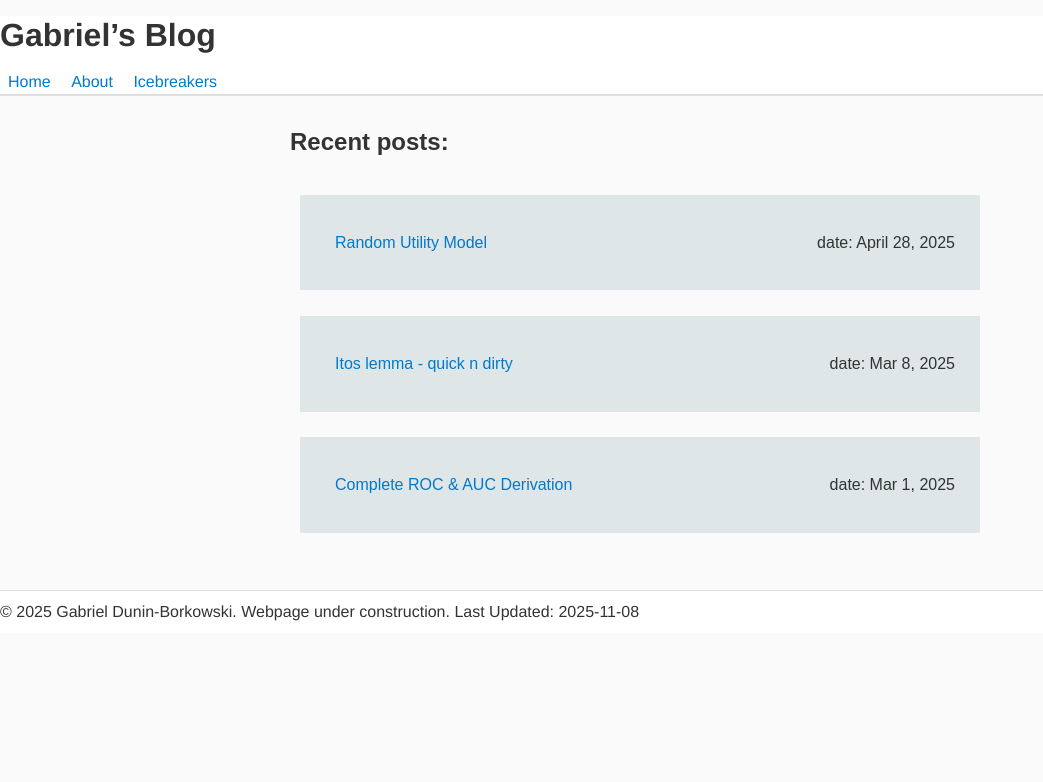
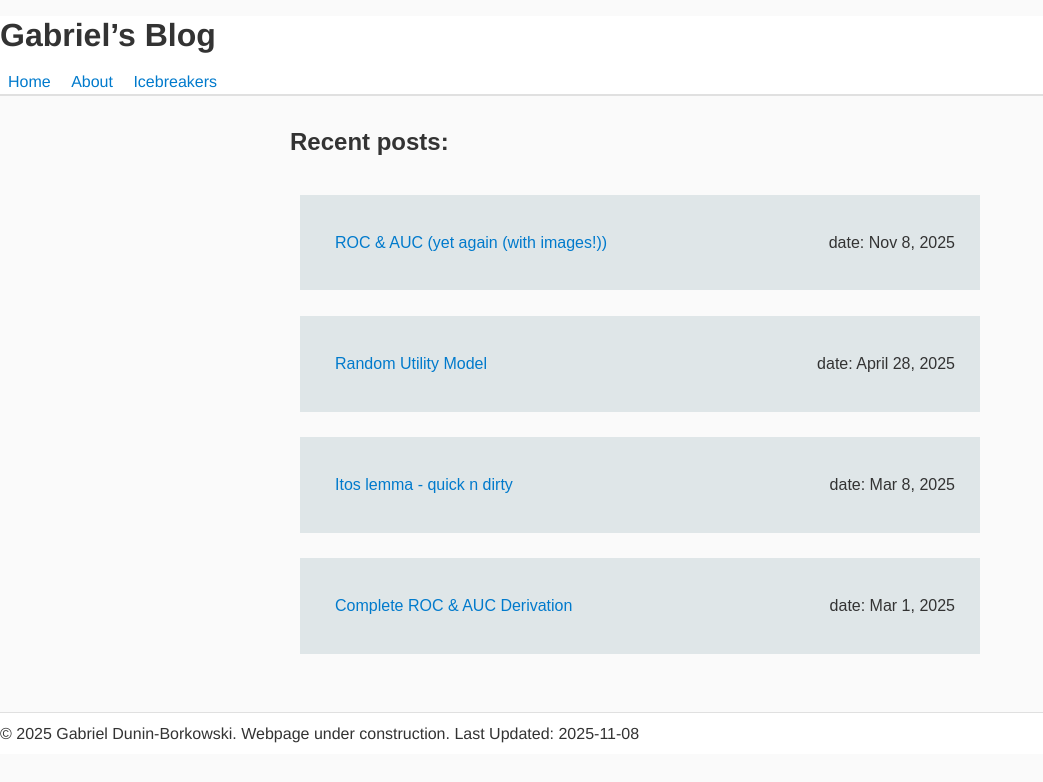
Before and after one commit to econometricsfanboy/gabrieldunin.com, a Jekyll site: the page built from docs/index.html, in a window 1280 px wide. Shown: the top 782 px of the page, without its empty margins (0-1043 px from the left). Built offline with Jekyll 4.4.1, drawn with Linux system fonts in a browser that asks for light colours.

Commit message:
Update listofposts.yml

```diff
--- a/docs/_data/listofposts.yml
+++ b/docs/_data/listofposts.yml
@@ -1,3 +1,6 @@
+- name: ROC & AUC (yet again (with images!))
+  link: blog/2025-11-08-ROC-Derivation-with-images.html
+  date: Nov 8, 2025
 - name: Random Utility Model
   link: blog/2025-04-27-Random-Utility-Maximization.html
   date: April 28, 2025
```
